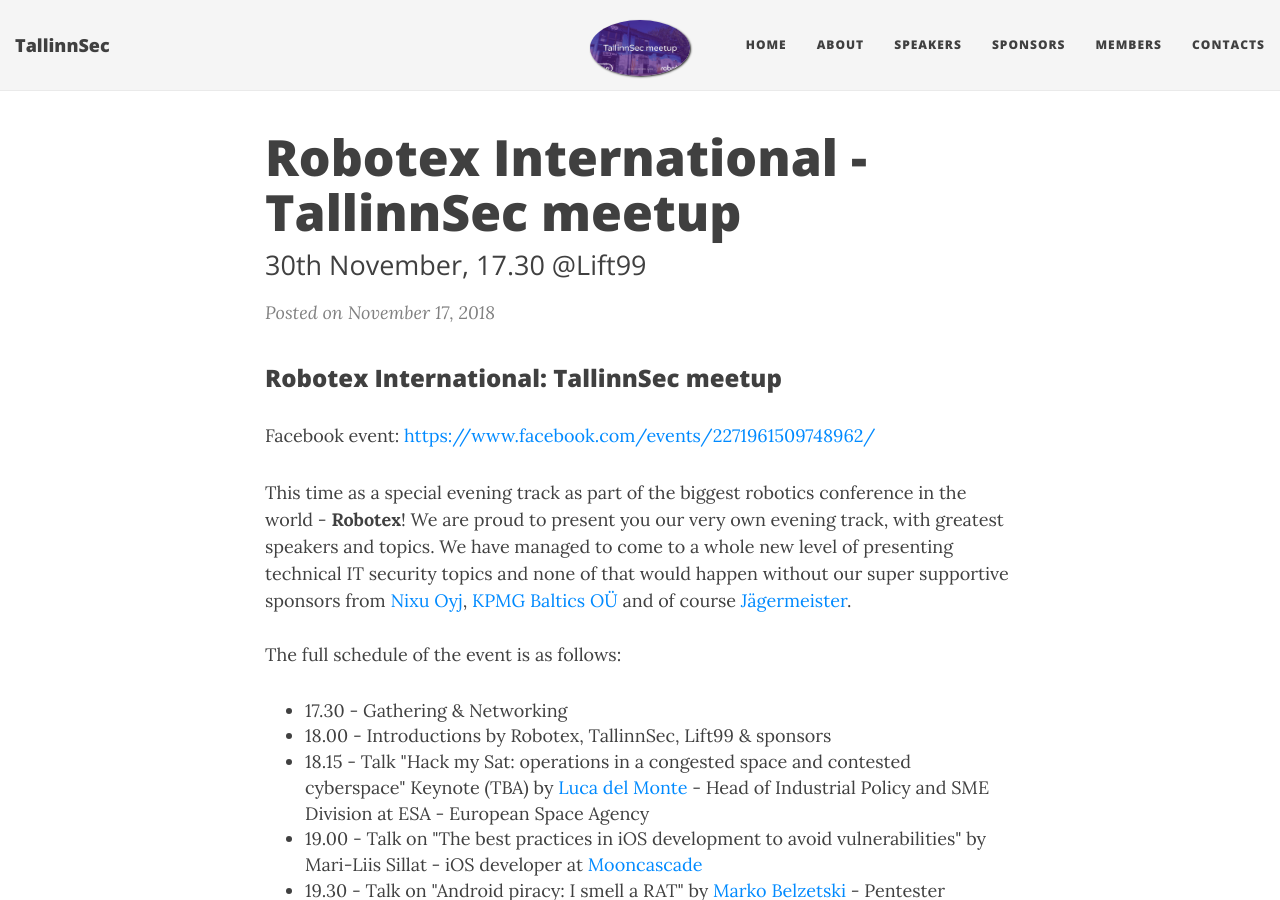
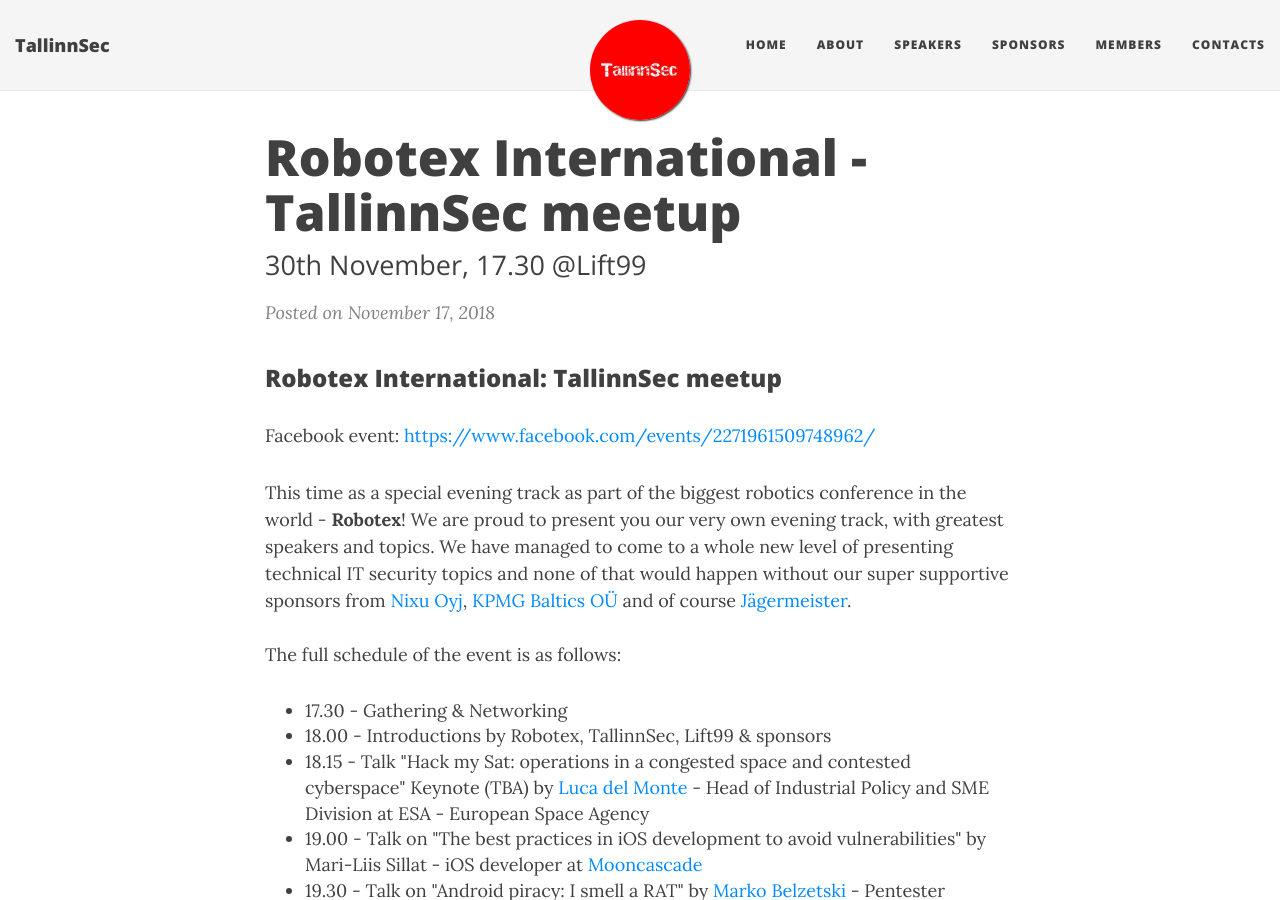
Before and after one commit to tallinsec/tallinnsec.github.io, a Jekyll site: the page built from _posts/2018-11-17-TallinnSec-upcoming.md, in a window 1280 px wide and 900 px high. Built offline with Jekyll 4.4.1, drawn with Linux system fonts in a browser that asks for light colours; nearby versions of some CDN libraries.

Commit message:
Update 2018-11-17-TallinnSec-upcoming.md

```diff
--- a/_posts/2018-11-17-TallinnSec-upcoming.md
+++ b/_posts/2018-11-17-TallinnSec-upcoming.md
@@ -1,7 +1,7 @@
 ---
 title: Robotex International - TallinnSec meetup
 subtitle: 30th November, 17.30 @Lift99
-image: /img/tallinnsec_robotex.png
+image: /img/logo.jpg
 show-avatar: true
 
 evolve-photo:
```
